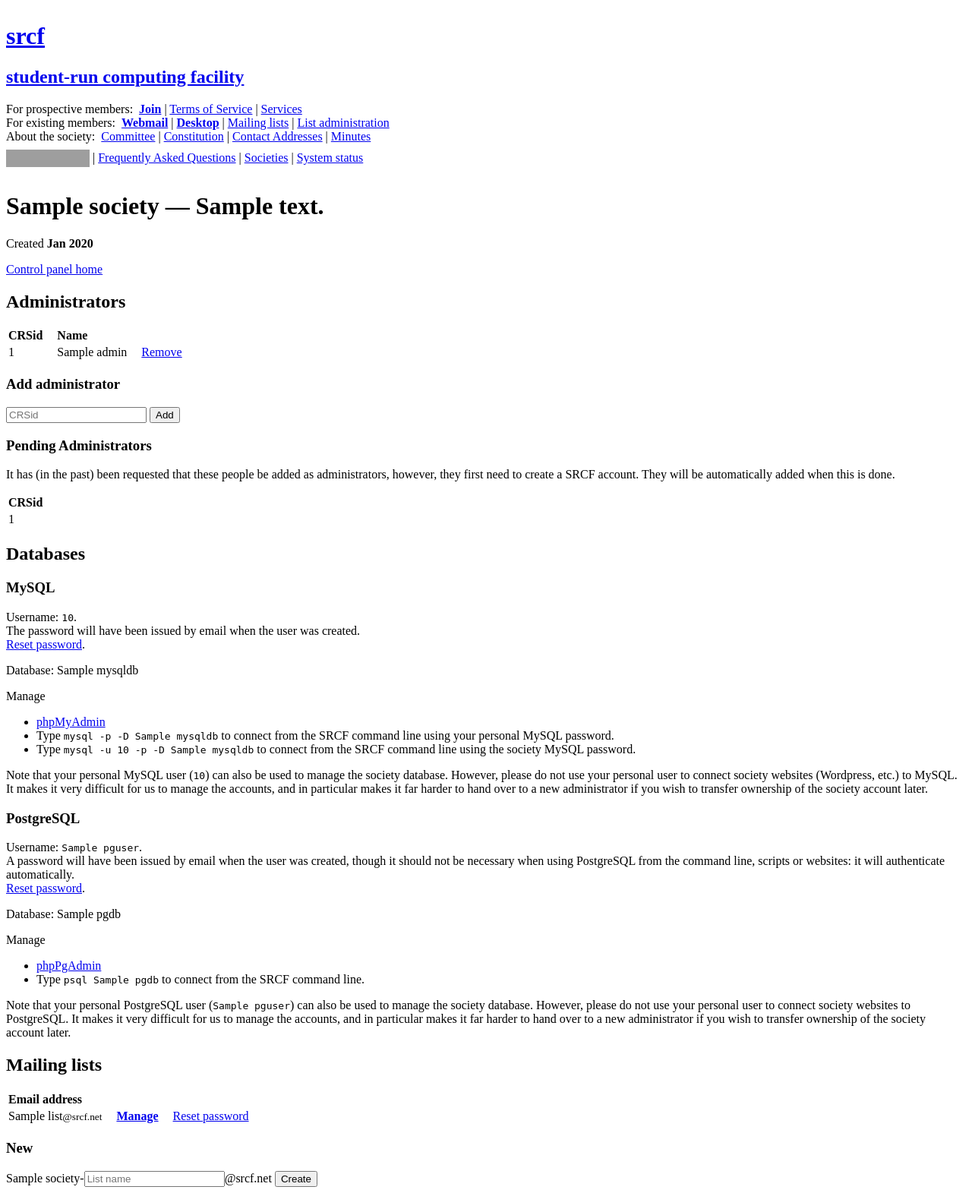
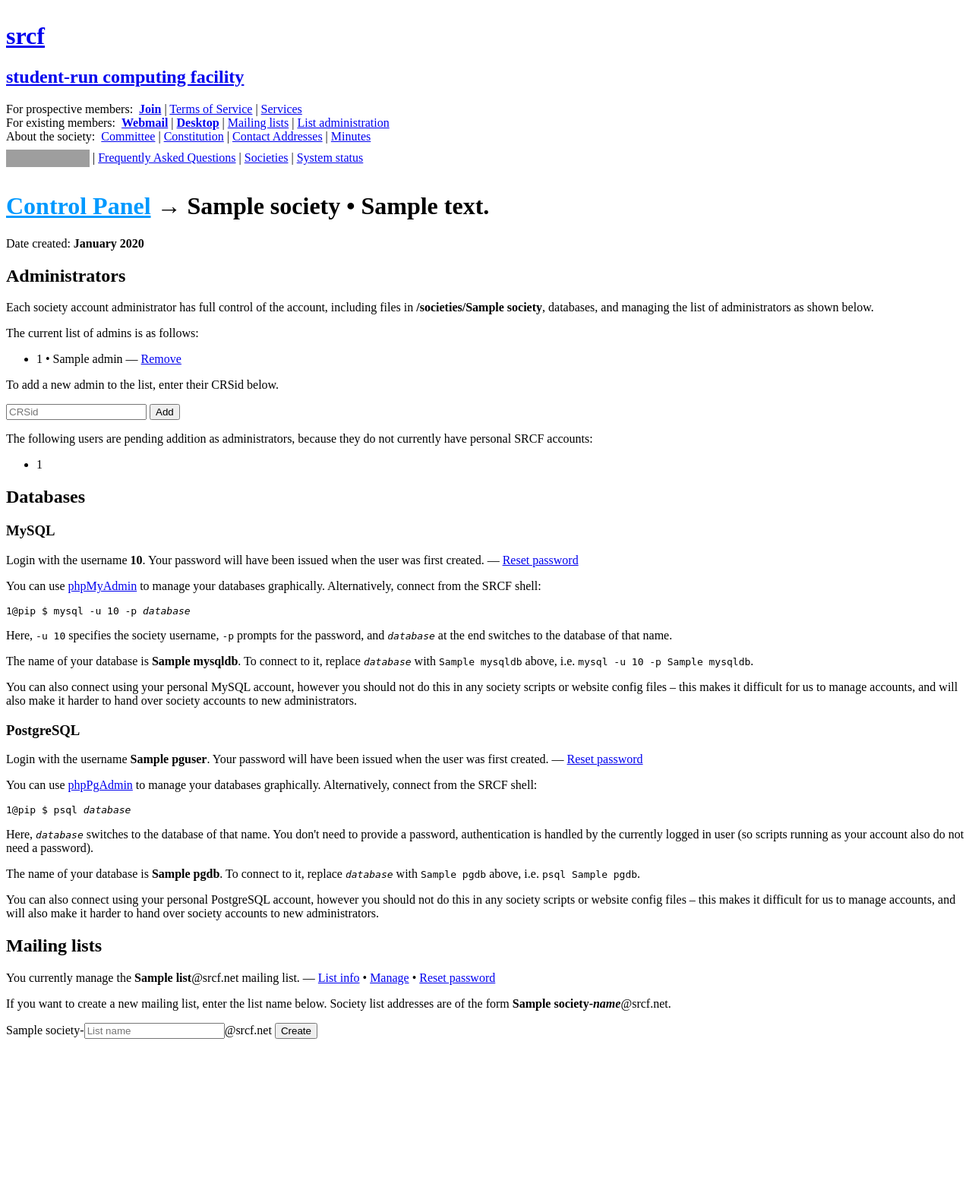
Before and after one commit to SRCF/control-panel, a Python web app: template control/templates/society/home.html in a window 1280 px wide. Shown: the whole page at 76% size. After the commit the page ends 1368 px from the top, so only its background shows below. Run offline with Jinja, Linux system fonts and the light colour scheme; the template is opened without the code that fills it: most values are stand-ins (such as "Sample title", 1, 10 or a date in 2020); grey boxes are pictures that could not be loaded.

Commit message:
Finish off can of polish on society pages

```diff
--- a/control/templates/society/home.html
+++ b/control/templates/society/home.html
@@ -2,191 +2,93 @@
 
 {% block body %}
 <div class="main">
-    <h1>{{ society.society }} &mdash; {{ society.description }}</h1>
-
-    <p>Created <span class="data">{{ society.joined.strftime('%b %G') }}</span></p>
-    <p><a href="{{ url_for("home.home") }}">Control panel home</a></p>
-
+    <h1><a href="{{ url_for('home.home') }}" class="action">Control Panel</a> &rarr; {{ society.society }} &bullet; {{ society.description }}</h1>
+    <p>Date created: <span class="data">{{ society.joined.strftime('%B %G') }}</span></p>
     <h2>Administrators</h2>
-
-    <table>
-        <thead>
-            <tr>
-                <th>CRSid</th>
-                <th>Name</th>
-                <th></th>
-            </tr>
-        </thead>
-        <tbody>
-            {%- for admin in society.admins|sort(attribute='crsid') %}
-            <tr>
-                <td>{{ admin.crsid }}</td>
-                <td>{{ admin.name }}</td>
-                <td>
-                    {%- if admin != member -%}
-                    <a href='{{ url_for('society.remove_admin', society=society.society, target_crsid=admin.crsid ) }}'>Remove</a>
-                    {%- endif -%}
-                </td>
-            </tr>
-            {%- endfor %}
-        </tbody>
-    </table>
-
-    <h3>Add administrator</h3>
-
+    <p>Each society account administrator has full control of the account, including files in <span class="data">/societies/{{ society.society }}</span>, databases, and managing the list of administrators as shown below.</p>
+    <p>The current list of admins is as follows:</p>
+    <ul>
+    {%- for admin in society.admins|sort(attribute='crsid') %}
+        <li>{{ admin.crsid }} &bullet; {{ admin.name }}{% if admin != member %} &mdash; <a href='{{ url_for('society.remove_admin', society=society.society, target_crsid=admin.crsid) }}'>Remove</a>{% endif %}</li>
+    {%- endfor %}
+    </ul>
+    <p>To add a new admin to the list, enter their CRSid below.</p>
     <form action="{{ url_for('society.add_admin', society=society.society) }}" method="post">
-        <input name="crsid" placeholder="CRSid" />
-        <input type="submit" value="Add">
+        <p><input name="crsid" placeholder="CRSid" /> <input type="submit" value="Add"></p>
     </form>
-
-    {% if society.pending_admins %}
-    <h3>Pending Administrators</h3>
-
-    <p>
-        It has (in the past) been requested that these people be added as administrators,
-        however, they first need to create a SRCF account. They will be automatically added
-        when this is done.
-    </p>
-
-    <table>
-        <thead>
-            <tr><th>CRSid</th></tr>
-        </thead>
-        <tbody>
-            {% for admin in society.pending_admins|sort(attribute='crsid') %}
-            <tr><td>{{ admin.crsid }}</td></tr>
-            {% endfor %}
-        </tbody>
-    </table>
+    {%- if society.pending_admins %}
+    <p>The following users are pending addition as administrators, because they do not currently have personal SRCF accounts:</p>
+    <ul>
+    {%- for admin in society.pending_admins|sort(attribute='crsid') %}
+        <li>{{ admin.crsid }}</li>
+    {%- endfor %}
+    </ul>
     {% endif %}
-
     <h2>Databases</h2>
-
     <h3>MySQL</h3>
-    {% if society.mysqldbs %}
-        <p>
-            Username: <code>{{ society.mysqluser }}</code>. <br>
-            The password will have been issued by email when the user was created. <br>
-            <a href="{{ url_for('society.reset_database_password', society=society.society, type='mysql') }}">Reset password</a>.
-        </p>
-
-        {% if society.mysqldbs|length > 1 %}
-        <p>Databases:</p>
-        <ul>
-            {% for db in society.mysqldbs|sort %}
-            <li>{{ db }}</li>
-            {% endfor %}
-        </ul>
-        {% else %}
-        <p>Database: {{ society.mysqldbs[0] }}</p>
-        {% endif %}
-
-        <p>Manage</p>
-        <ul>
-            <li><a href="http://www.srcf.net/phpmyadmin">phpMyAdmin</a></li>
-            {% if member.mysqluser %}
-            <li>
-                Type <code>mysql -p -D {{ society.mysqldbs[0] }}</code>
-                to connect from the SRCF command line using your personal MySQL password.
-            </li>
-            {% endif %}
-            <li>
-                Type <code>mysql -u {{ society.mysqluser }} -p -D {{ society.mysqldbs[0] }}</code>
-                to connect from the SRCF command line using the society MySQL password.
-            </li>
-        </ul>
-
-        {% if member.mysqluser %}
-        <p>
-            Note that your personal MySQL user (<code>{{ member.mysqluser }}</code>) can also be used
-            to manage the society database.
-            However, please do not use your personal user to connect society websites (Wordpress, etc.) to MySQL.
-            It makes it very difficult for us to manage the accounts, and in particular makes it far harder to hand over to a
-            new administrator if you wish to transfer ownership of the society account later.
-        </p>
-        {% endif %}
-    {% else %}
-        <form action="{{ url_for('society.create_database', society=society.society, type='mysql') }}" method="post">
-          <div class="form-group">
-            <input type="submit" value="Create MySQL Database">
-          </div>
-        </form>
-    {% endif %}
-
+    {%- if society.mysqluser %}
+    <p>Login with the username <span class="data">{{ society.mysqluser }}</span>.  Your password will have been issued when the user was first created. &mdash; <a href="{{ url_for('society.reset_database_password', society=society.society, type='mysql') }}">Reset password</a></p>
+    <p>You can use <a href="https://www.srcf.net/phpmyadmin">phpMyAdmin</a> to manage your databases graphically.  Alternatively, connect from the SRCF shell:</p>
+    <pre>{{ member.crsid }}@pip $ mysql -u {{ society.mysqluser }} -p <em>database</em></pre>
+    <p>Here, <code>-u {{ society.mysqluser }}</code> specifies the society username, <code>-p</code> prompts for the password, and <code><em>database</em></code> at the end switches to the database of that name.</p>
+      {%- if society.mysqldbs|length > 1 %}
+    <p>This society currently have the following databases: {% for db in society.mysqldbs %}<span class="data">{{ db }}</span>{% if not loop.last %}, {% endif %}{% endfor %}.</p>
+    <p>To connect to a database, replace <code><em>database</em></code> with its name, e.g. <code>mysql -u {{ society.mysqluser }} -p {{ society.mysqldbs[0] }}</code>.</p>
+      {%- elif society.mysqldbs|length == 1 %}
+    <p>The name of your database is <span class="data">{{ society.mysqldbs[0] }}</span>.  To connect to it, replace <code><em>database</em></code> with <code>{{ society.mysqldbs[0] }}</code> above, i.e. <code>mysql -u {{ society.mysqluser }} -p {{ society.mysqldbs[0] }}</code>.</p>
+      {%- else %}
+    <form action="{{ url_for('society.create_database', society=society.society, type='mysql') }}" method="post">
+        <p>This society doesn't currently have a MySQL database. &mdash; <input type="submit" class="action" value="Create database"></p>
+    </form>
+      {%- endif %}
+      {%- if society.mysqldbs and member.mysqluser %}
+      <p>You can also connect using your personal MySQL account, however you should not do this in any society scripts or website config files &ndash; this makes it difficult for us to manage accounts, and will also make it harder to hand over society accounts to new administrators.</p>
+      {%- endif %}
+    {%- else %}
+    <form action="{{ url_for('society.create_database', society=society.society, type='mysql') }}" method="post">
+        <p>This society doesn't currently have a MySQL user or database. &mdash; <input type="submit" class="action" value="Create database"></p>
+    </form>
+    {%- endif %}
     <h3>PostgreSQL</h3>
-    {% if society.pgdbs %}
-        <p>
-            Username: <code>{{ society.pguser }}</code>. <br>
-            A password will have been issued by email when the user was created, though it should
-            not be necessary when using PostgreSQL from the command line, scripts or websites: it will
-            authenticate automatically. <br>
-            <a href="{{ url_for('society.reset_database_password', society=society.society, type='postgres') }}">Reset password</a>.
-        </p>
-
-        {% if society.pgdbs|length > 1 %}
-        <p>Databases:</p>
-        <ul>
-            {% for db in society.pgdbs|sort %}
-            <li>{{ db }}</li>
-            {% endfor %}
-        </ul>
-        {% else %}
-        <p>Database: {{ society.pgdbs[0] }}</p>
-        {% endif %}
-
-        <p>Manage</p>
-        <ul>
-            <li><a href="http://www.srcf.net/phppgadmin">phpPgAdmin</a></li>
-            {% if member.pguser %}
-            <li>Type <code>psql {{ society.pgdbs[0] }}</code> to connect from the SRCF command line.</li>
-            {% endif %}
-        </ul>
-
-        {% if member.pguser %}
-        <p>
-            Note that your personal PostgreSQL user (<code>{{ member.pguser }}</code>) can also be used
-            to manage the society database.
-            However, please do not use your personal user to connect society websites to PostgreSQL.
-            It makes it very difficult for us to manage the accounts, and in particular makes it far harder to hand over to a
-            new administrator if you wish to transfer ownership of the society account later.
-        </p>
-        {% endif %}
-    {% else %}
-        <form action="{{ url_for('society.create_database', society=society.society, type='postgres') }}" method="post">
-          <div class="form-group">
-            <input type="submit" value="Create PostgreSQL Database">
-          </div>
-        </form>
-    {% endif %}
-
+    {%- if society.pguser %}
+    <p>Login with the username <span class="data">{{ society.pguser }}</span>.  Your password will have been issued when the user was first created. &mdash; <a href="{{ url_for('society.reset_database_password', society=society.society, type='postgres') }}">Reset password</a></p>
+    <p>You can use <a href="https://www.srcf.net/phppgadmin">phpPgAdmin</a> to manage your databases graphically.  Alternatively, connect from the SRCF shell:</p>
+    <pre>{{ member.crsid }}@pip $ psql <em>database</em></pre>
+    <p>Here, <code><em>database</em></code> switches to the database of that name.  You don't need to provide a password, authentication is handled by the currently logged in user (so scripts running as your account also do not need a password).</p>
+      {%- if society.pgdbs|length > 1 %}
+    <p>This society currently have the following databases: {% for db in society.pgdbs %}<span class="data">{{ db }}</span>{% if not loop.last %}, {% endif %}{% endfor %}.</p>
+    <p>To connect to a database, replace <code><em>database</em></code> with its name, e.g. <code>psql {{ society.pgdbs[0] }}</code>.</p>
+      {%- elif society.pgdbs|length == 1 %}
+    <p>The name of your database is <span class="data">{{ society.pgdbs[0] }}</span>.  To connect to it, replace <code><em>database</em></code> with <code>{{ society.pgdbs[0] }}</code> above, i.e. <code>psql {{ society.pgdbs[0] }}</code>.</p>
+      {%- else %}
+    <form action="{{ url_for('society.create_database', society=society.society, type='postgres') }}" method="post">
+        <p>This society doesn't currently have a PostgreSQL database. &mdash; <input type="submit" class="action" value="Create database"></p>
+    </form>
+      {%- endif %}
+      {%- if society.pgdbs and member.pguser %}
+      <p>You can also connect using your personal PostgreSQL account, however you should not do this in any society scripts or website config files &ndash; this makes it difficult for us to manage accounts, and will also make it harder to hand over society accounts to new administrators.</p>
+      {%- endif %}
+    {%- else %}
+    <form action="{{ url_for('society.create_database', society=society.society, type='postgres') }}" method="post">
+        <p>This society doesn't currently have a PostgreSQL user or database. &mdash; <input type="submit" class="action" value="Create database"></p>
+    </form>
+    {%- endif %}
     <h2>Mailing lists</h2>
-
-    {% if society.mailinglists %}
-        <table>
-            <thead>
-                <tr>
-                    <th>Email address</th>
-                    <th></th>
-                    <th></th>
-                </tr>
-            </thead>
-            <tbody>
-                {% for list in society.mailinglists|sort %}
-                <tr>
-                    <td>{{ list }}<small>@srcf.net</small></td>
-                    <td><a href="https://www.srcf.net/mailman/admin/{{ list }}" class="data">Manage</a></td>
-		     <td><a href="{{ url_for('society.reset_mailing_list_password', society=society.society, listname=list) }}">Reset password</a></td>
-                </tr>
-                {% endfor %}
-            </tbody>
-        </table>
-    {% endif %}
-
-    <h3>New</h3>
+    {%- if society.mailinglists %}
+      {%- if society.mailinglists|length > 1 %}
+    <p>You currently manage {{ society.mailinglists|length }} mailing lists.  These are:</p>
+    <ul>
+        {%- for list in society.mailinglists|sort %}
+        <li><span class="data">{{ list }}</span>@srcf.net &mdash; <a href="https://www.srcf.net/mailman/listinfo/{{ list }}">List info</a> &bullet; <a href="https://www.srcf.net/mailman/admin/{{ list }}">Manage</a> &bullet; <a href="{{ url_for('society.reset_mailing_list_password', society=society.society, listname=list) }}">Reset password</a></li>
+        {%- endfor %}
+    </ul>
+      {% else %}
+    <p>You currently manage the <span class="data">{{ society.mailinglists[0] }}</span>@srcf.net mailing list. &mdash; <a href="https://www.srcf.net/mailman/listinfo/{{ society.mailinglists[0] }}">List info</a> &bullet; <a href="https://www.srcf.net/mailman/admin/{{ society.mailinglists[0] }}">Manage</a> &bullet; <a href="{{ url_for('society.reset_mailing_list_password', society=society.society, listname=society.mailinglists[0]) }}">Reset password</a>
+      {%- endif %}
+    {%- endif %}
+    <p>If you want to create a new mailing list, enter the list name below.  Society list addresses are of the form <span class="data">{{ society.society }}-<em>name</em></span>@srcf.net.</p>
     <form action="{{ url_for('society.create_mailing_list', society=society.society) }}" method="post">
-        {{ society.society }}-<input name="listname" placeholder="List name">@srcf.net
-        <input type="Submit" value="Create">
+        <p>{{ society.society }}-<input name="listname" placeholder="List name">@srcf.net <input type="Submit" value="Create">
     </form>
-
 </div>
 {% endblock body %}
--- a/control/templates/society/remove_admin.html
+++ b/control/templates/society/remove_admin.html
@@ -3,7 +3,7 @@
 
 {% block body %}
 <div class="main">
-    <h1>Remove Admin</h1>
+    <h1><a href="{{ url_for('home.home') }}" class="action">Control Panel</a> &rarr; <a href="{{ url_for('society.home', society=society.society) }}" class="action">{{ society.society }}</a> &rarr; Remove Admin</h1>
 
     <form action="{{ url_for('society.remove_admin', society=society.society, target_crsid=target.crsid) }}" method="post">
 
--- a/control/templates/society/reset_database_password.html
+++ b/control/templates/society/reset_database_password.html
@@ -3,7 +3,7 @@
 
 {% block body %}
 <div class="main">
-    <h1>Reset {{ item }} Password</h1>
+    <h1><a href="{{ url_for('home.home') }}" class="action">Control Panel</a> &rarr; <a href="{{ url_for('society.home', society=society.society) }}" class="action">{{ society.society }}</a> &rarr; Reset {{ item }} Password</h1>
 
     <form action="{{ action }}" method="post">
 
--- a/control/templates/society/reset_mailing_list_password.html
+++ b/control/templates/society/reset_mailing_list_password.html
@@ -2,7 +2,7 @@
 
 {% block body %}
 <div class="main">
-    <h1>Reset Society Mailing List Password</h1>
+    <h1><a href="{{ url_for('home.home') }}" class="action">Control Panel</a> &rarr; <a href="{{ url_for('society.home', society=society.society) }}" class="action">{{ society.society }}</a> &rarr; Reset Society Mailing List Password</h1>
 
     <form action="{{ url_for('society.reset_mailing_list_password', society=society.society, listname=listname) }}" method="post">
 
```
